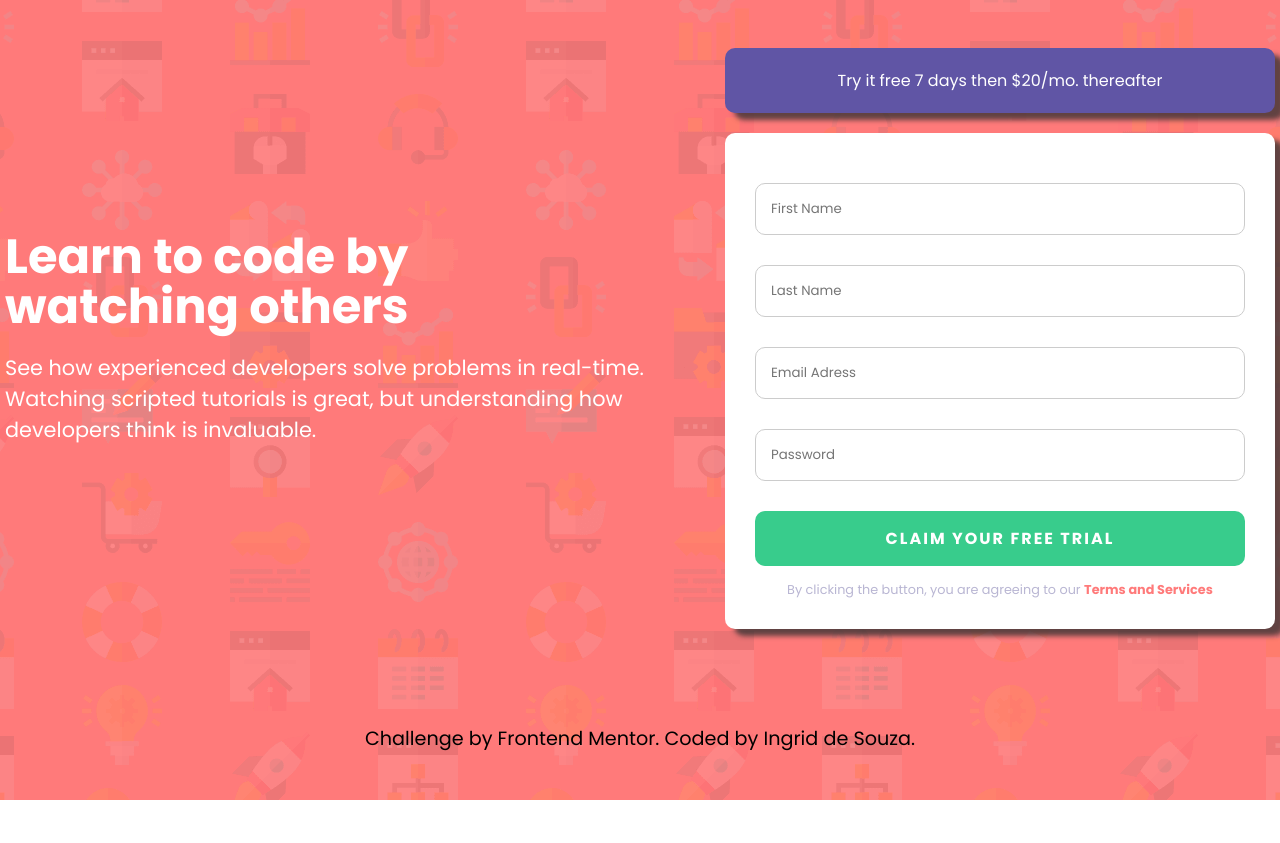
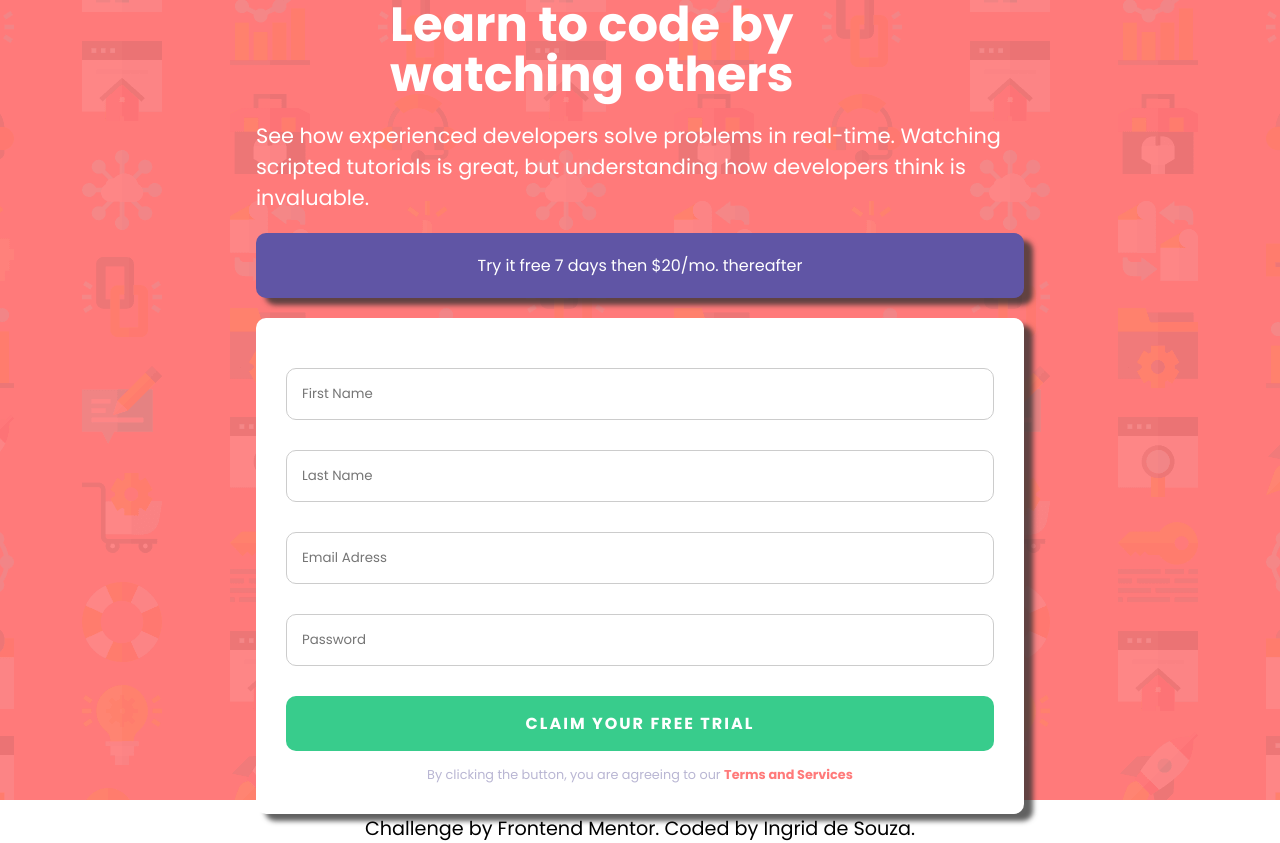
Before and after one commit to IngridsSilveira/Pratica-FrontEndMentor, a plain HTML site: page intro-component-with-signup-form-master/index.html in a window 1280 px wide. Before the commit the page ends 800 px from the top, so only its background shows below. Drawn offline with Linux system fonts and the light colour scheme.

Commit message:
finalizado

```diff
--- a/intro-component-with-signup-form-master/assets/styles/scss/style.scss
+++ b/intro-component-with-signup-form-master/assets/styles/scss/style.scss
@@ -124,3 +124,25 @@ body {
     border: 2px solid $color-red !important;
   }
 }
+
+@media screen and (min-width: 0px) and (max-width: 1330px) {
+  .container {
+    .container-div {
+      flex-direction: column;
+      .container-text {
+        margin-bottom: 20px;
+        display: flex;
+        align-items: center;
+        justify-content: center;
+        flex-direction: column;
+        width: 60%;
+        p {
+          width: 100%;
+        }
+      }
+      .container-form {
+        width: 60%;
+      }
+    }
+  }
+}
```
Also changed, not shown: intro-component-with-signup-form-master/assets/styles/css/style.css, screenshot/form.png (added), screenshot/produt.png (added), screenshot/result.png (added), 2 other files.
